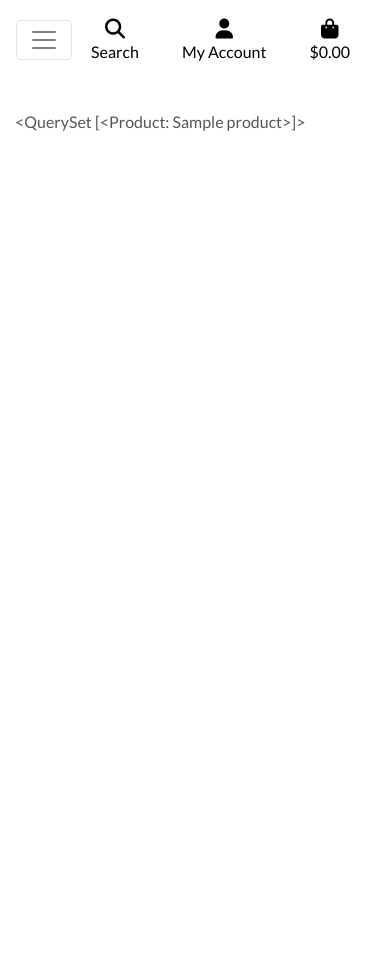
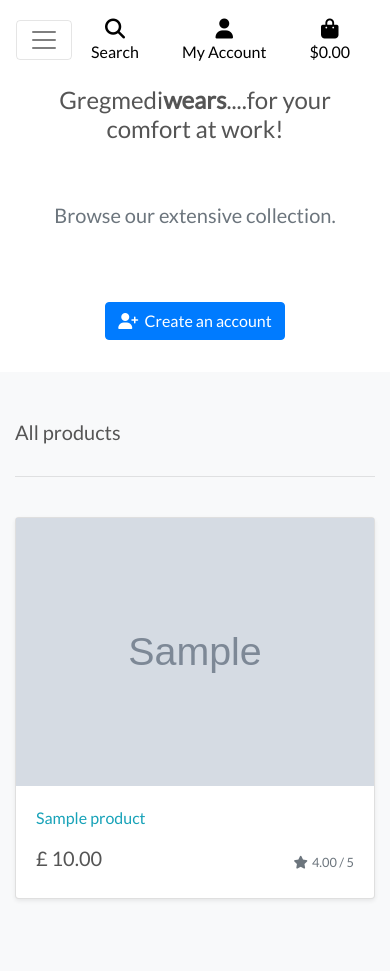
Before and after one commit to gozygreg/gregmediscrubs, a Django app: page /store/ in a window 390 px wide. Before the commit the page ends 131 px from the top, so only its background shows below. Run offline with Django 3.2, Linux system fonts and the light colour scheme; tables that the repository leaves empty hold one stand-in row (values such as "Sample post"); grey boxes marked "Sample" are stand-in pictures; parts of the project's set-up code (start-up, migrations or seed data) failed here and were passed over; some libraries are stand-ins or nearby versions.

Commit message:
complate store page template and adjust media query to screesize

```diff
--- a/static/css/base.css
+++ b/static/css/base.css
@@ -18,6 +18,7 @@ body {
     font-family: 'Lato';
 
 }
+
 
 
 /* from Bulma */
@@ -218,4 +219,11 @@ a.category-badge>span.badge:hover {
     body {
         height: calc(100vh - 62px);
     }
+
 }
+
+@media only screen and (min-width: 770px) and (max-width: 1380px) {
+    .ratings {
+        display: none;
+    }
+}
--- a/store/templates/store/store.html
+++ b/store/templates/store/store.html
@@ -9,12 +9,59 @@
 </div>
 {% endblock %}
 
+
+
 {% block content %}
-<br><br>
-<div class="container">
-    <div class="row">
-        <div class="col">
-            {{ products }}
+<!-- Introduction section -->
+<section class="py-4 text-center container-fluid cover-img">
+    <div class="row py-lg-5">
+        <div class="col-lg-6 col-md-8 mx-auto">
+            <h4> Gregmedi<strong>wears</strong>....for your comfort at work! </h4>
+            <br><br>
+            <p class="lead text-muted">
+                Browse our extensive collection.
+            </p>
+            <br><br>
+            <a href="#" class="btn btn-primary my-2"><i class="fa fa-user-plus" aria-hidden="true"></i>&nbsp; Create an
+                account </a>
+        </div>
+    </div>
+    </div>
+</section>
+<!-- All products section -->
+<div class="album py-5 bg-light">
+    <div class="container">
+        <div class="pb-3 h5"> All products </div>
+        <hr>
+        <br>
+        <div class="row row-cols-1 row-cols-sm-2 row-cols-md-5 g-3">
+            {% for product in products %}
+            <div class="col">
+                <div class="card shadow-sm mb-4">
+                    {% if product.image %}
+                    <img class="img-fluid" alt="{{ product.name }}" src="{{ product.image.url }}">
+                    {% else %}
+                    <img class="img-fluid" alt="{{ product.name }}" src="{{ MEDIA_URL }}noimage">
+                    {% endif %}
+                    <div class="card-body">
+                        <p class="card-text">
+                            <a class="text-info text-decoration-none"
+                                href="{{ product.get_absolute_url }}">{{ product.name | capfirst }}</a>
+                        </p>
+                        <div class="d-flex justify-content-between align-items-center">
+                            <h5> £ {{ product.price }} </h5>
+                            {% if product.rating %}
+                            <small class="text-muted ratings"><i class="fas fa-star mr-1"></i>{{ product.rating }} /
+                                5</small>
+                            {% else %}
+                            <small class="text-muted ratings">No Rating</small>
+                            {% endif %}
+                        </div>
+                    </div>
+                </div>
+            </div>
+            {% endfor %}
+
         </div>
     </div>
 </div>
```
